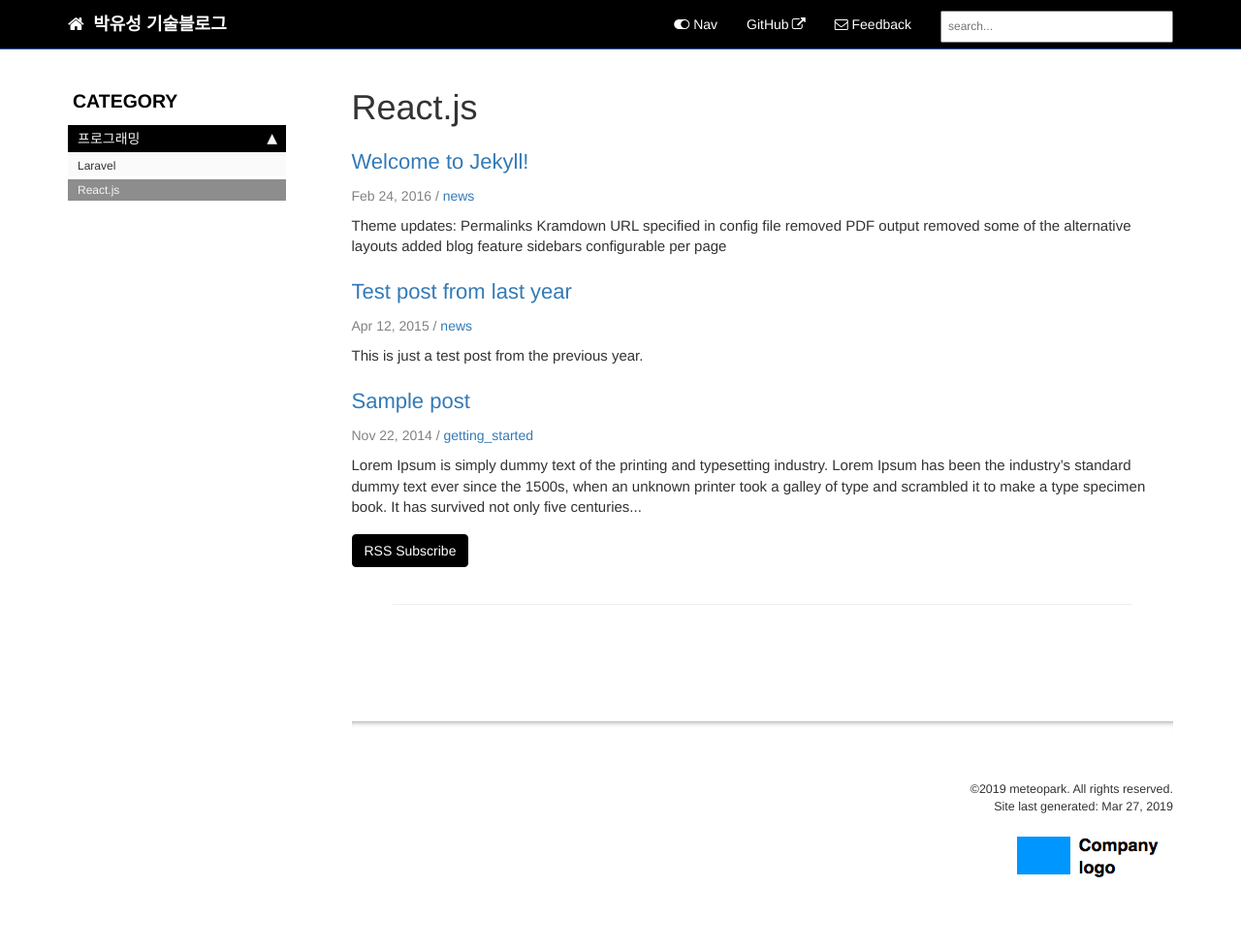
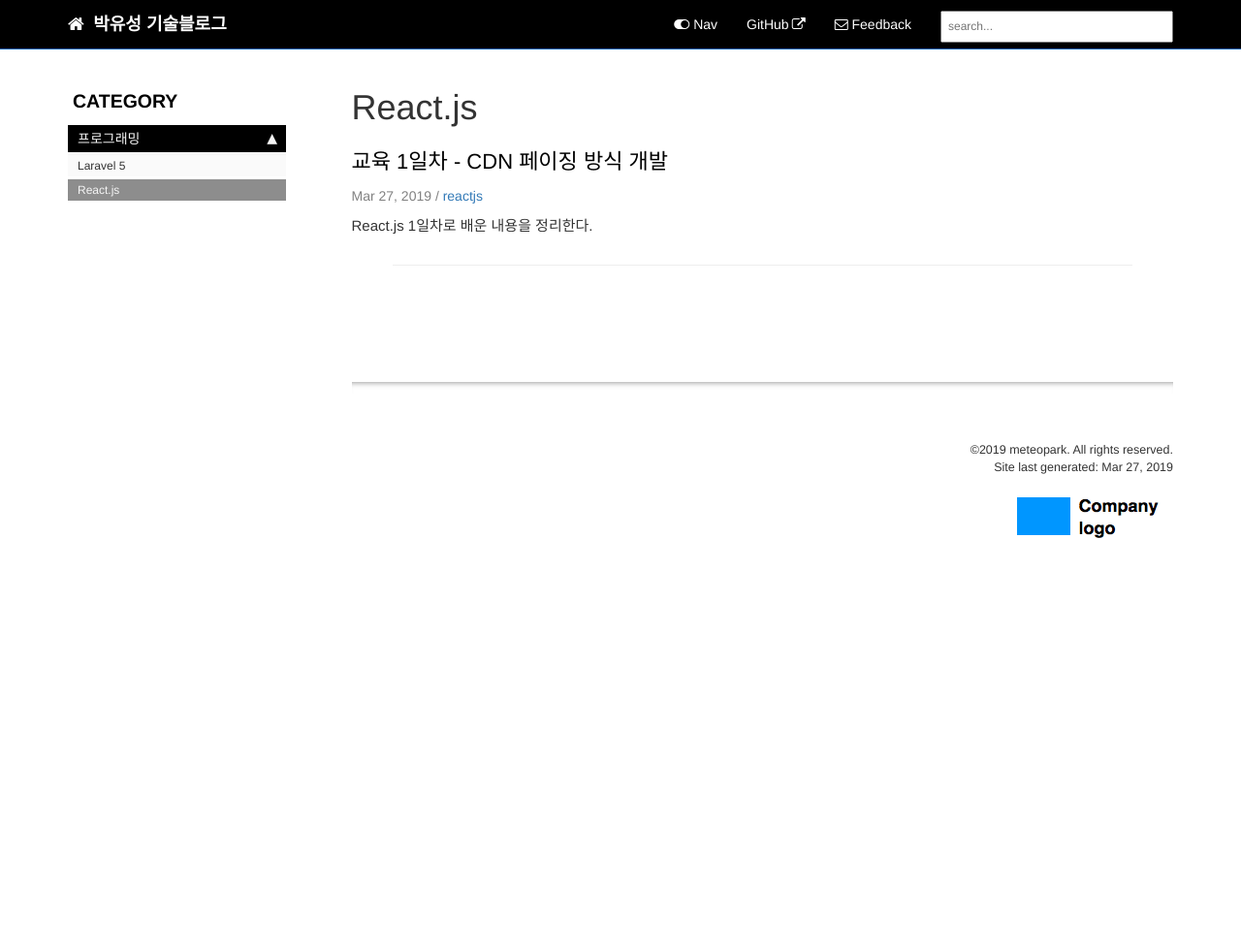
Before and after one commit to meteorpark/meteopark.github.io, a Jekyll site: the page built from pages/meteopark_programming_reactjs/programming-reactjs.html, in a window 1280 px wide. Shown: the whole page at 97% size. Built offline with Jekyll 4.4.1, drawn with Linux system fonts in a browser that asks for light colours; nearby versions of some CDN libraries; comment, search, counter and statistics services are not loaded; after the commit the page ends 900 px from its top, so only the background shows below that.

Commit message:
reacts - 1일차

````diff
--- a/_data/sidebars/category_sidebar.yml
+++ b/_data/sidebars/category_sidebar.yml
@@ -51,7 +51,7 @@ entries:
     output: web, pdf
     folderitems:
 
-    - title: Laravel
+    - title: Laravel 5
       url: /programming-laravel.html
       output: web, pdf
 
--- a/_includes/head.html
+++ b/_includes/head.html
@@ -11,7 +11,7 @@
 <link rel="stylesheet" href="css/modern-business.css">
 <!-- Latest compiled and minified CSS -->
 <link rel="stylesheet" href="https://maxcdn.bootstrapcdn.com/bootstrap/3.3.7/css/bootstrap.min.css" integrity="sha384-BVYiiSIFeK1dGmJRAkycuHAHRg32OmUcww7on3RYdg4Va+PmSTsz/K68vbdEjh4u" crossorigin="anonymous">
-<link rel="stylesheet" href="css/customstyles.css?ver=1.1.1">
+<link rel="stylesheet" href="css/customstyles.css?ver=1.1.2">
 <link rel="stylesheet" href="css/boxshadowproperties.css">
 <!-- most color styles are extracted out to here -->
 <link rel="stylesheet" href="css/theme-meteopark.css?ver=1.1.1">
--- a/css/customstyles.css
+++ b/css/customstyles.css
@@ -982,6 +982,7 @@ div.results {
 }
 .post-link {
     font-size: 22px;
+    color: #000000;
 }
 
 .post-list p {
--- a/pages/meteopark_programming_laravel/programming-laravel.html
+++ b/pages/meteopark_programming_laravel/programming-laravel.html
@@ -1,5 +1,5 @@
 ---
-title: Laravel
+title: Laravel 5
 tagName: laravel
 search: exclude
 toc: false
@@ -30,8 +30,7 @@ folder: meteopark_programming_laravel
         {% endfor %}
         {% endfor %}
 
-        <p><a href="feed.xml" class="btn btn-primary navbar-btn cursorNorm" role="button">RSS Subscribe{{tag}}</a></p>
-
+        <!--<p><a href="feed.xml" class="btn btn-primary navbar-btn cursorNorm" role="button">RSS Subscribe{{tag}}</a></p>-->
         <hr />
         <!--<p>See more posts from the <a href="news_archive.html">News Archive</a>. </p>-->
 
--- /dev/null
+++ b/pages/meteopark_programming_reactjs/gasan-class-1day.md
@@ -0,0 +1,122 @@
+---
+title:  교육 1일차 - CDN 페이징 방식 개발
+permalink: gasan-class-1day.html
+tags: [reactjs]
+
+date: 2019-03-27 00:00:00
+summary: React.js 1일차로 배운 내용을 정리한다.
+box_number: 1
+folder: meteopark_programming_reactjs
+sidebar: category_sidebar
+---
+## React 소개
+React는 UI 컴포넌트 라이브러리이다.<br>
+단방향 바인딩이다.( 위에서 아래로 )
+
+## 설치
+
+VsCode
+
+[크롬 확장팩인 React 개발도구](https://chrome.google.com/webstore/detail/react-developer-tools/fmkadmapgofadopljbjfkapdkoienihi?hl=en)
+
+[크롬 확장팩인 Redux 개발도구](https://chrome.google.com/webstore/detail/redux-devtools/lmhkpmbekcpmknklioeibfkpmmfibljd?hl=en)
+
+## ES6 문법
+
+드디어 `javascript` 도 `class` 라는 개념이 생겼습니다.<br>
+이 중 수업시간에 다룬 내용 중 중요한 부분을 정리했다.
+
+## Arrow function
+```javascript
+let foo = () => { ... }
+
+let foo = e => { ... } // 괄호 생략가능
+
+let foo = (e, x) => { ... } // 매개변수가 2개 이상인 경우
+```
+
+## Array Method map
+[`map`](https://developer.mozilla.org/en-US/docs/Web/JavaScript/Reference/Global_Objects/Array/map) 은 MDN에 있는 내용으로 살펴보면 <br>
+`The map() method creates a new array with the results of calling a provided function on every element in the calling array.`<br>
+영문 그대로 "기존 배열을 `새로운 배열로 반환` 시킨다"라는 것이 가장 중요하다.
+
+```javascript
+var array1 = [1, 4, 9, 16];
+
+// pass a function to map
+const map1 = array1.map(x => x * 2);
+
+console.log(map1);
+// expected output: Array [2, 8, 18, 32]
+
+Result : > Array [2, 8, 18, 32]
+```
+## props
+컴포넌트와 컴포넌트 사이에 data를 전달할 때 사용된다.
+```js
+const App = () => {
+  return (
+    <div className="scoreboard">
+      <Header title="My scoreboard" totalPlayers={1 + 10} />
+      <Player />
+    </div>
+  );
+}
+```
+
+```js
+const Header = (props) => {
+  return (
+    <header>
+      <h1>{ props.title }</h1>
+      <span className="stats">Players: { props.totalPlayers }</span>
+    </header>
+  )
+}
+// 실행형 함수 Header 의 Players 에는 11 이라는 값이 들어 온다.
+```
+
+## state
+`state` 의 가장 중요한 점은 `read only` 라는 것 이다. <br>
+위에서 언급한 대로 React는 `단방향 바인드` 이기 때문에 `자식의 자식의 ... 자식` 등으로 넘긴 데이터에 대해서는 임의적으로 변경 시키면 안 된다.
+```js
+class Counter extends React.Component {
+
+  constructor() { // 생성자 함수 포함 시
+
+    super();
+
+    this.state = {
+
+      score: 0
+    }
+  }
+
+//   state = { // 생성자 함수 미 포함 시
+//     score: 0
+//   };
+
+  render() {
+    return (
+      <div className="counter">
+        <button className="counter-action decrement"> - </button>
+        <span className="counter-score">{this.state.score}</span>
+        <button className="counter-action increment" onClick={this.incrementScore}> + </button>
+      </div>
+    );
+  }
+}
+```
+대신 `setState` 를 통해 데이터를 `변경` 시킬 수 있다.<br>
+하지만 이 부분도 `자식의 자식의 ... 자식`이 돼버린다면 데이터 변경 시 불편한 사항이 발생된다.<br>
+이를 해결하기 위해 다음 강의 때는 `Redux` 라는 개념을 배울 것이다.
+
+## Click Event
++버튼 클릭 시 score를 증가시키는 이벤트 이다. 위에서 작성한 `onClick` 예제를 참고한다.
+```js
+  incrementScore = () => {
+    this.setState(
+      { score: this.state.score - 1 }
+    );
+  }
+```
--- a/pages/meteopark_programming_reactjs/programming-reactjs.html
+++ b/pages/meteopark_programming_reactjs/programming-reactjs.html
@@ -1,28 +1,36 @@
 ---
 title: React.js
+tagName: reactjs
+search: exclude
+toc: false
+permalink: programming-reactjs.html
 sidebar: category_sidebar
-keywords: blog, programming, git, reactjs
-permalink: programming-reactjs.html
-toc: false
 folder: meteopark_programming_reactjs
 ---
+
 <div class="home">
     <!--<p>See more posts from the <a class="view-list" href="news_archive.html">Programming Archive</a> </p>-->
     <div class="post-list">
-        {% for post in site.posts limit:10 %}
-        <h2><a class="post-link" href="{{ post.url | remove: "/" }}">{{ post.title }}</a></h2>
-        <span class="post-meta">{{ post.date | date: "%b %-d, %Y" }} /
-            {% for tag in post.tags %}
+
+        {% assign thisTag = page.tagName %}
+        {% for page in site.pages %}
+        {% for tag in page.tags %}
+        {% if tag == thisTag %}
+
+        <h2><a class="post-link" href="{{ page.url | remove: "/" }}">{{ page.title }}</a></h2>
+        <span class="post-meta">{{ page.date | date: "%b %-d, %Y" }} /
+            {% for tag in page.tags %}
 
                 <a href="{{ "tag_" | append: tag | append: ".html"}}">{{tag}}</a>{% unless forloop.last %}, {% endunless%}
 
                 {% endfor %}</span>
-        <p>{% if page.summary %} {{ page.summary | strip_html | strip_newlines | truncate: 160 }} {% else %} {{ post.content | truncatewords: 50 | strip_html }} {% endif %}</p>
+        <p>{% if page.summary %} {{ page.summary | strip_html | strip_newlines | truncate: 160 }} {% else %} {{ page.content | truncatewords: 50 | strip_html }} {% endif %}</p>
 
+        {% endif %}
+        {% endfor %}
         {% endfor %}
 
-        <p><a href="feed.xml" class="btn btn-primary navbar-btn cursorNorm" role="button">RSS Subscribe{{tag}}</a></p>
-
+        <!--<p><a href="feed.xml" class="btn btn-primary navbar-btn cursorNorm" role="button">RSS Subscribe{{tag}}</a></p>-->
         <hr />
         <!--<p>See more posts from the <a href="news_archive.html">News Archive</a>. </p>-->
 
````
